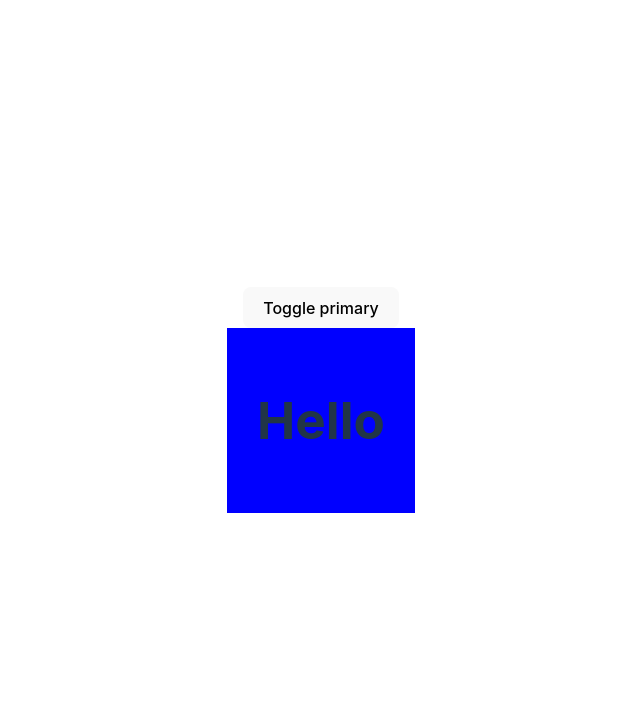
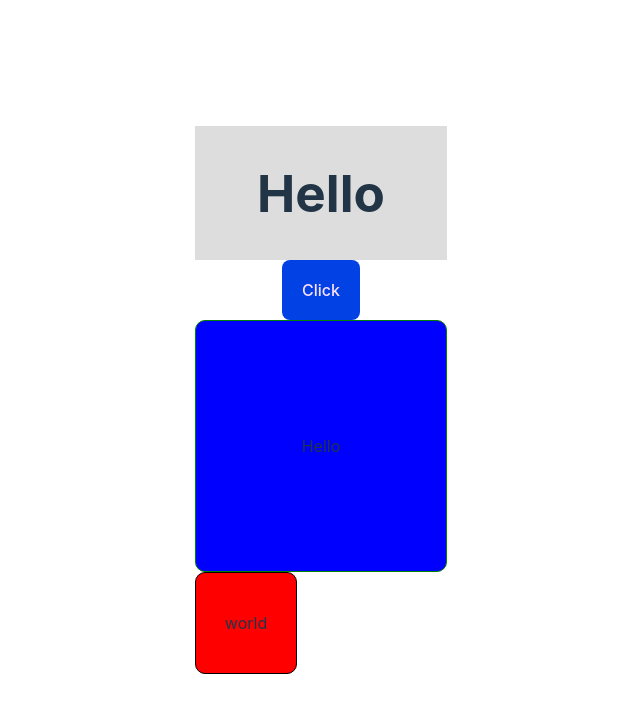
Before and after one commit to MagdalenaTyminska/React-test, a React (Vite) app: page / in a window 1280 px wide. Shown: the top 712 px of the page, without its empty margins (319-959 px from the left). Built offline with nearby package versions, Linux system fonts and the light colour scheme.

Commit message:
styled-components - full

```diff
--- a/package.json
+++ b/package.json
@@ -6,7 +6,7 @@
 	"scripts": {
 		"dev": "vite",
 		"build": "tsc && vite build",
-		"lint": "eslint --report-unused-disable-directives --max-warnings 0",
+		"lint": "eslint --report-unused-disable-directives",
 		"prettify": "npx prettier --write",
 		"preview": "vite preview",
 		"typecheck": "tsc --noEmit --jsx react-jsx",
@@ -18,6 +18,7 @@
 		"react-dom": "^18.2.0"
 	},
 	"devDependencies": {
+		"@swc/plugin-styled-components": "^5.0.0",
 		"@tanstack/query-core": "^5.59.0",
 		"@tanstack/react-query": "^5.59.0",
 		"@types/node": "^20.12.13",
@@ -38,6 +39,7 @@
 		"prettier": "^3.3.0",
 		"rollup": "^4.19.0",
 		"sass": "^1.80.6",
+		"styled-components": "^6.1.13",
 		"typescript": "^5.6.3",
 		"vite": "^5.4.8"
 	}
--- a/src/App.tsx
+++ b/src/App.tsx
@@ -1,13 +1,27 @@
+import { ThemeProvider } from 'styled-components';
 import './App.scss';
+import { Button } from './Button/Button';
 import { Wrapper } from './Wrapper/Wrapper';
+import { Elements } from './Elements/Elements';
 
 export const App = () => {
+	const theme = {
+		colors: {
+			primary: '#0242e4',
+			textLight: '#fee0fe',
+		},
+	};
+
 	return (
 		<>
-			<Wrapper>
-				{' '}
-				<h1>Hello</h1>{' '}
-			</Wrapper>
+			<ThemeProvider theme={theme}>
+				<Wrapper>
+					{' '}
+					<h1>Hello</h1>{' '}
+				</Wrapper>
+				<Button />
+				<Elements />
+			</ThemeProvider>
 		</>
 	);
 };
--- /dev/null
+++ b/src/Button/Button.tsx
@@ -0,0 +1,18 @@
+import styled from 'styled-components';
+
+const StyledButton = styled.button`
+border: none;
+font-family: 'Tahoma'
+border-radius: 5px;
+padding: 20px;
+background-color: ${(props) => props.theme.colors.primary};
+color: ${(props) => props.theme.colors.textLight};
+`;
+
+export const Button = () => {
+	return (
+		<>
+			<StyledButton>Click</StyledButton>
+		</>
+	);
+};
--- /dev/null
+++ b/src/Elements/Elements.tsx
@@ -0,0 +1,47 @@
+import styled, { css } from 'styled-components';
+
+const common = css<{ size: number }>`
+	height: ${(props) => props.size}px;
+	width: ${(props) => props.size}px;
+	border-radius: 10px;
+	display: flex;
+	justify-content: center;
+	align-items: center;
+	text-align: center;
+`;
+
+const getColoredValues = (first: string, second: string) => css`
+	background-color: ${first};
+	border: ${second};
+`;
+
+const First = styled.div<{
+	size: number;
+	firstColor: string;
+	secondColor: string;
+}>`
+	${common}
+	${(props) => getColoredValues(props.firstColor, props.secondColor)}
+`;
+
+const Second = styled.div<{
+	size: number;
+	firstColor: string;
+	secondColor: string;
+}>`
+	${common}
+	${(props) => getColoredValues(props.firstColor, props.secondColor)}
+`;
+
+export const Elements = () => {
+	return (
+		<>
+			<First size={250} firstColor='blue' secondColor='1px solid green'>
+				Hello
+			</First>
+			<Second size={100} firstColor='red' secondColor='1px solid black'>
+				world
+			</Second>
+		</>
+	);
+};
--- a/src/Wrapper/Wrapper.module.scss
+++ /dev/null
@@ -1,4 +0,0 @@
-.wrapper {
-	padding: 30px;
-	background-color: blue;
-}
--- a/src/Wrapper/Wrapper.tsx
+++ b/src/Wrapper/Wrapper.tsx
@@ -1,35 +1,43 @@
 import { ReactNode, useState } from 'react';
-import scss from './Wrapper.module.scss';
-import clsx from 'clsx';
+import styled, { css } from 'styled-components';
 
 type WrapperProps = {
 	children: ReactNode;
 };
 
+const StyledBox = styled.div<{
+	color: string;
+	isActive: boolean;
+	shadowColor: string;
+}>`
+	background-color: ${(props) => props.color};
+	padding: ${(props) => (props.isActive ? '30px' : '5px')};
+	${(props) =>
+		props.isActive
+			? css<{ shadowColor: string }>`
+					box-shadow: 0px 0px 10px 10px ${(props) => props.shadowColor};
+					border: 1px solid green;
+				`
+			: ''}
+`;
+
 export const Wrapper = ({ children }: WrapperProps) => {
 	const [isActive, setIsActive] = useState(false);
-	const [isPrimary, setIsPrimary] = useState(false);
-
 	const toggleActive = () => {
 		setIsActive((prevActive) => !prevActive);
-	};
-	const togglePrimary = () => {
-		setIsPrimary((prevPrimary) => !prevPrimary);
 	};
 
 	return (
 		<>
-			<button onClick={togglePrimary}>Toggle primary</button>
-			<div
-				className={clsx(scss.wrapper, {
-					[scss.active]: isActive,
-					[scss.primary]: isPrimary,
-				})}
+			<StyledBox
 				onClick={toggleActive}
 				role='button'
+				color='#ddd'
+				isActive={isActive}
+				shadowColor='red'
 			>
 				{children}
-			</div>
+			</StyledBox>
 		</>
 	);
 };
--- a/vite.config.ts
+++ b/vite.config.ts
@@ -3,7 +3,18 @@ import react from '@vitejs/plugin-react-swc';
 
 // https://vitejs.dev/config/
 export default defineConfig({
-	plugins: [react()],
+	plugins: [
+		react({
+			plugins: [
+				[
+					'@swc/plugin-styled-components',
+					{
+						displayName: true,
+					},
+				],
+			],
+		}),
+	],
 	server: {
 		// wprowadzone zmiany
 		port: 5000,
```
Also changed, not shown: src/styled.d.ts (added, +10 -0 lines), 1 other file (tests, documents, lock files or other folders).
